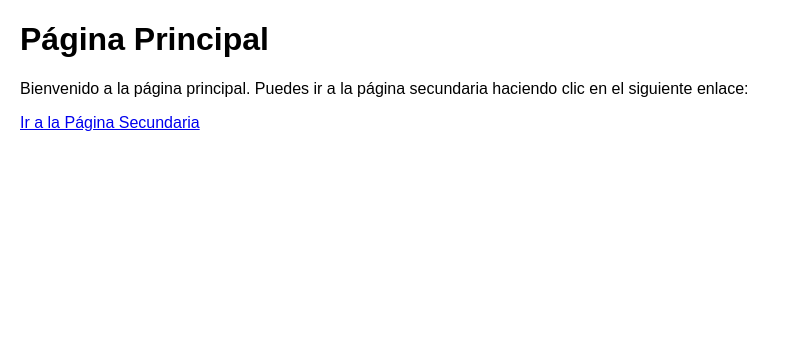
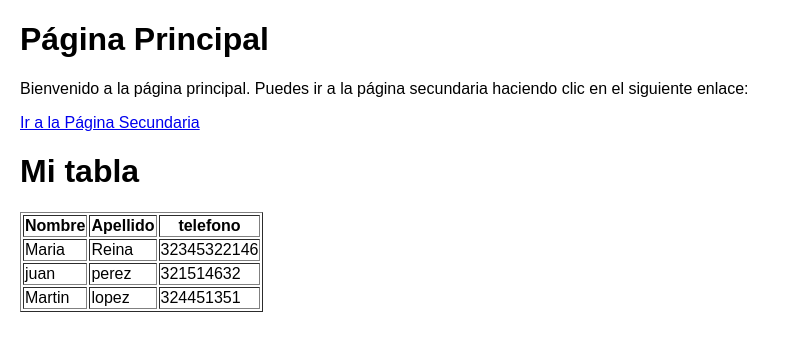
Before and after one commit to dannyy23/taller-herramientas-git, a plain HTML site: page pagina principal/index.html in a window 1280 px wide. Shown: the whole page, without its empty margins (0-790 px from the left). Drawn offline with Linux system fonts and the light colour scheme.

Commit message:
vercio 03

```diff
--- a/pagina principal/index.html
+++ b/pagina principal/index.html
@@ -16,4 +16,29 @@
     <p>Bienvenido a la página principal. Puedes ir a la página secundaria haciendo clic en el siguiente enlace:</p>
     <a href="pagina_secundaria.html">Ir a la Página Secundaria</a>
 </body>
+<h1>Mi tabla</h1>
+<table border="1">
+<tr>
+    <th>Nombre</th>
+    <th>Apellido</th>
+    <th>telefono</th>
+</tr>
+
+<tr>
+<td>Maria</td>
+<td>Reina</td>
+<td>32345322146</td>
+</tr>
+<tr>
+    <td>juan</td>
+    <td>perez</td>
+    <td>321514632</td>
+</tr>
+<tr>
+    <td>Martin</td>
+    <td>lopez</td>
+    <td>324451351</td>
+</tr>
+</table>
+</body>
 </html>
```
Also changed, not shown: ejercicio3/pagina 1.html (added, +17 -0 lines), ejercicio3/pagina 2.html (added, +13 -0 lines).
